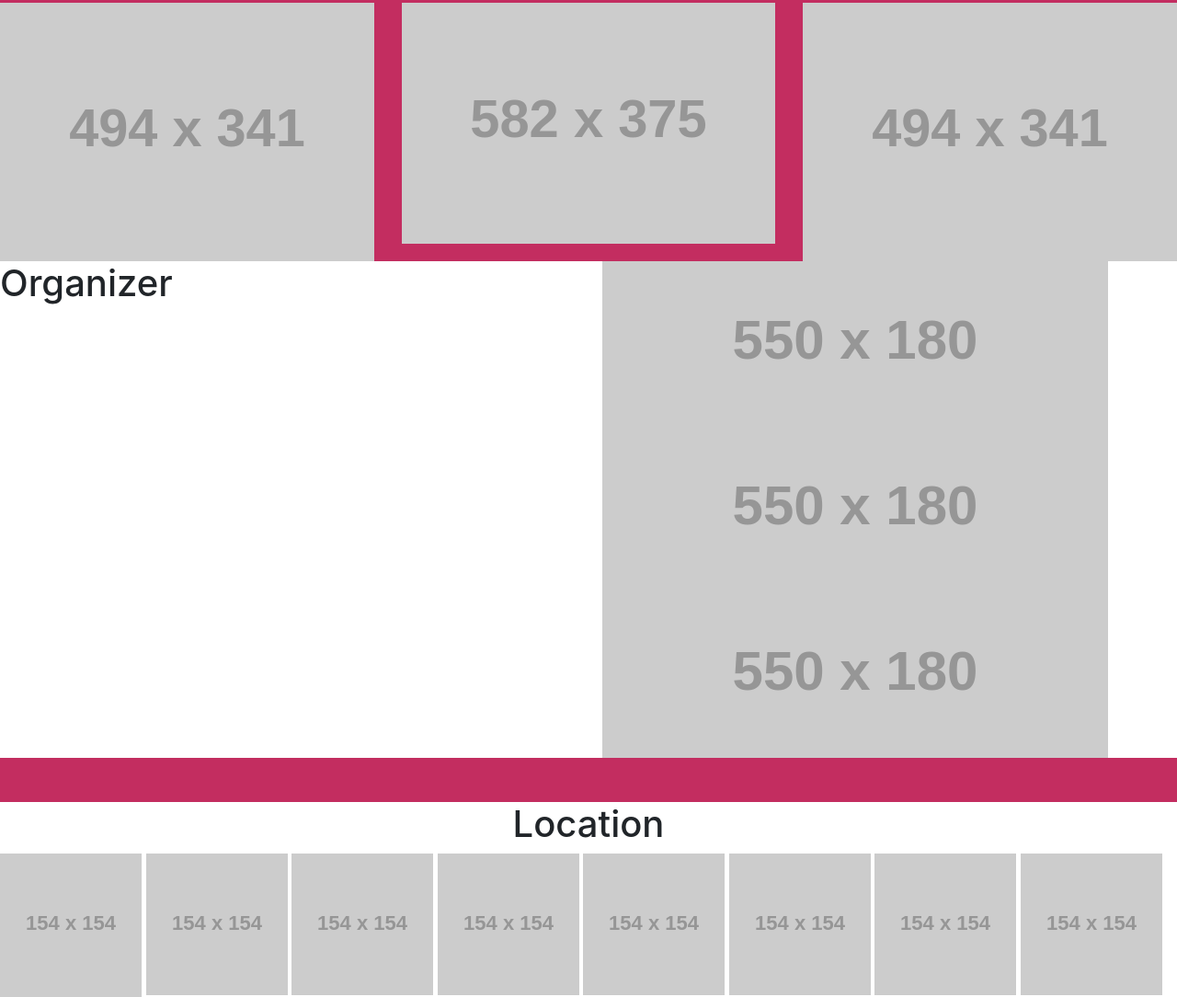
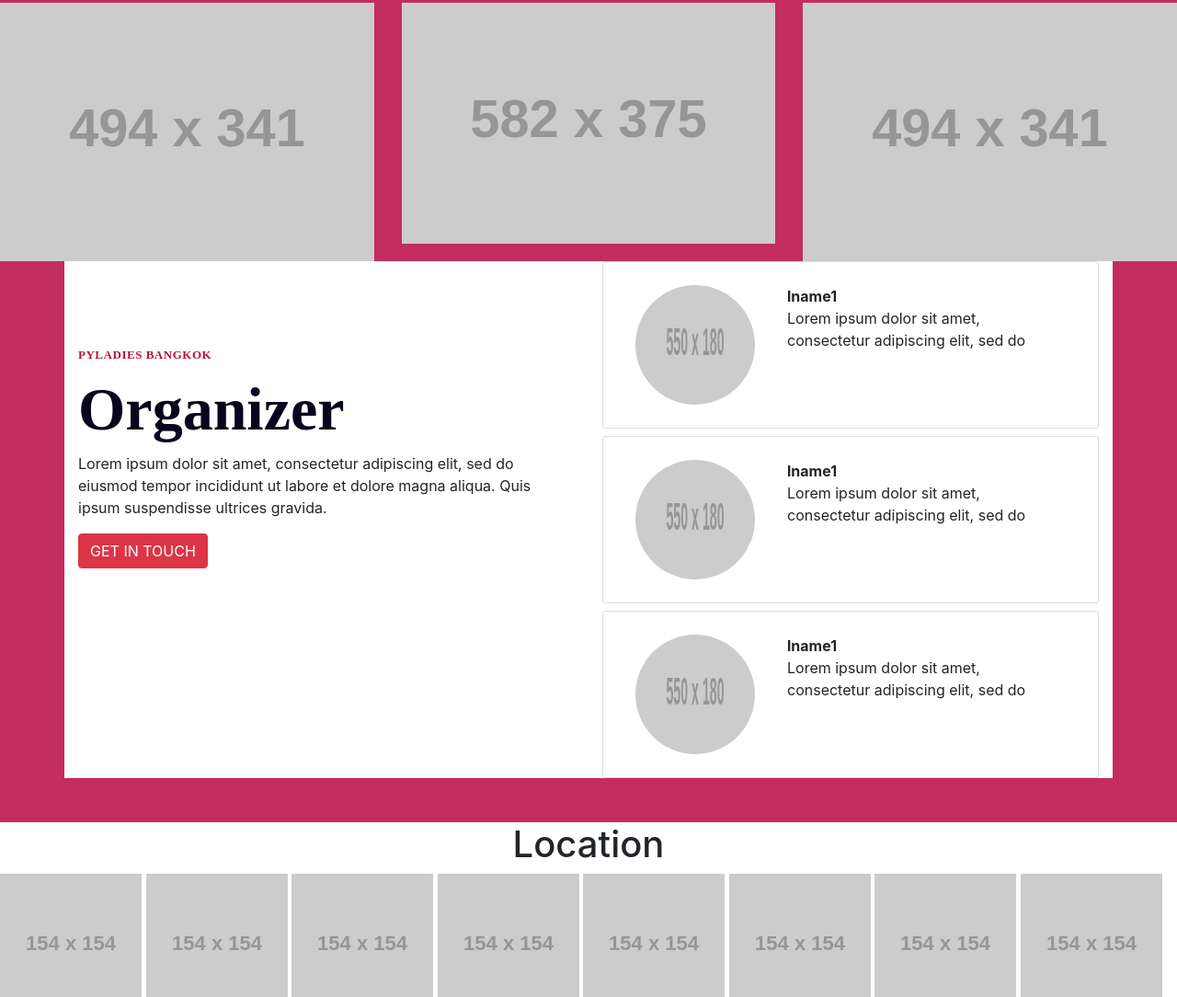
Before and after one commit to pyladiesbkk/pyladies-web, a website built with webpack: page src/index.html in a window 1280 px wide. Shown: the part 1278-2362 px from the top of the page at 92% size. Built offline with nearby package versions, Linux system fonts and the light colour scheme; placeholder pictures from the web are drawn by us.

Commit message:
add organizer section

```diff
--- a/src/organizer.html
+++ b/src/organizer.html
@@ -1,12 +1,40 @@
-<div class="container-fuild bg-white">
-    <div class="row ">
-        <div class="col">
-            <h1>Organizer</h1>
+<div class="container bg-white">
+    <div class="row">
+        <div class="col organizer-col-left">
+            <h1 class="organizer-section-subtitle">PYLADIES BANGKOK</h1>
+            <h2 class="organizer-section-title">Organizer</h2>
+            <p>
+                Lorem ipsum dolor sit amet, consectetur adipiscing elit, sed do eiusmod tempor incididunt ut labore et
+                dolore magna aliqua. Quis ipsum suspendisse ultrices gravida.
+            </p>
+
+            <a href="#" class="btn btn-danger">GET IN TOUCH</a>
         </div>
         <div class="col">
-            <img src="http://via.placeholder.com/550x180" alt='Logo' />
-            <img src="http://via.placeholder.com/550x180" alt='Logo' />
-            <img src="http://via.placeholder.com/550x180" alt='Logo' />
+            <div class="organizer-info">
+                <img src="http://via.placeholder.com/550x180" alt='Logo' />
+                <div>
+                    <strong>lname1</strong>
+                    <p>Lorem ipsum dolor sit amet, consectetur adipiscing elit, sed do</p>
+                </div>
+            </div>
+
+            <div class="organizer-info">
+                <img src="http://via.placeholder.com/550x180" alt='Logo' />
+                <div>
+                    <strong>lname1</strong>
+                    <p>Lorem ipsum dolor sit amet, consectetur adipiscing elit, sed do</p>
+                </div>
+            </div>
+
+            <div class="organizer-info">
+                <img src="http://via.placeholder.com/550x180" alt='Logo' />
+                <div>
+                    <strong>lname1</strong>
+                    <p>Lorem ipsum dolor sit amet, consectetur adipiscing elit, sed do</p>
+                </div>
+            </div>
+
         </div>
     </div>
 </div>
--- a/src/styles.css
+++ b/src/styles.css
@@ -1,3 +1,40 @@
 body {
   background-color: #c32d60;
 }
+
+.organizer-col-left {
+  padding-top: 90px;
+}
+
+.organizer-section-subtitle {
+  font: Bold 13px/24px Poppins;
+  letter-spacing: 0.52px;
+  color: #B41735;
+}
+
+.organizer-section-title {
+  text-align: left;
+  font: Bold 66px/78px Poppins;
+  letter-spacing: 0;
+  color: #08061C;
+}
+
+.organizer-info {
+  border-radius: 3px;
+  border: 1px solid #DEDEDE;
+  padding: 25px 35px;
+  display: flex;
+
+}
+
+.organizer-info > img {
+  border-radius: 50%;
+  flex: 0 0 130px;
+  max-width: 130px;
+  height: 130px;
+  margin-right: 35px;
+}
+
+.organizer-info + .organizer-info {
+  margin-top: 8px;
+}
```
